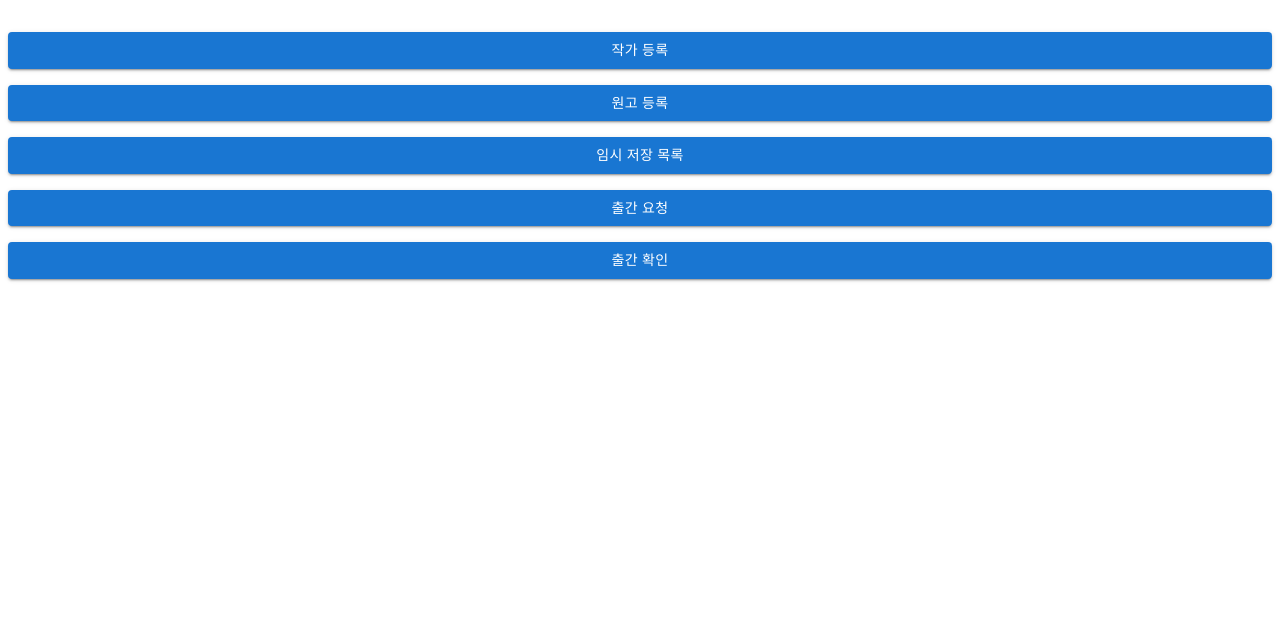
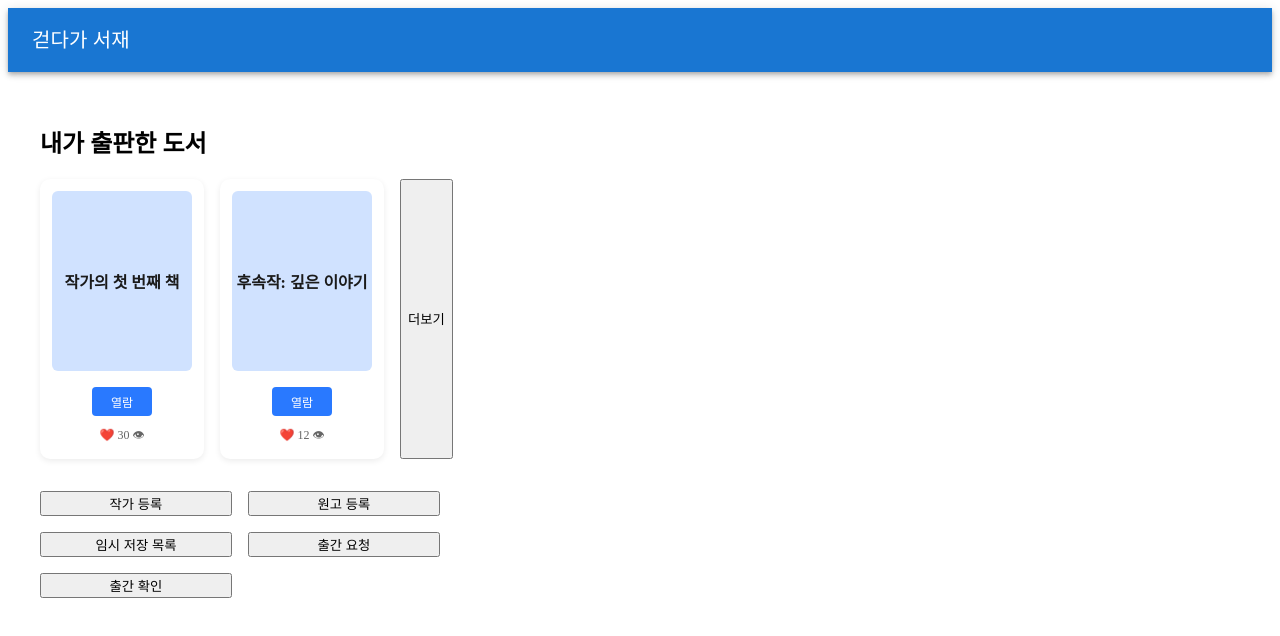
Before and after one commit to rngusrb/5th_miniproject, a React (Vite) app in the folder frontend/: page /main/author in a window 1280 px wide. Shown: the top 636 px of the page. Built offline with nearby package versions, Linux system fonts and the light colour scheme.

Commit message:
작가 메인페이지 대충 구현

```diff
--- a/frontend/src/components/card/BookCard.jsx
+++ b/frontend/src/components/card/BookCard.jsx
@@ -1,11 +1,11 @@
 import './BookCard.css';
 
-export default function BookCard({ book }) {
+export default function BookCard({ book, showSubscribe = true }) {
   return (
     <div className="book-card">
       <div className="book-thumbnail">{book.title}</div>
       <div className="book-actions">
-        <button>구독</button>
+        {showSubscribe && <button>구독</button>}
         <button>열람</button>
       </div>
       <div className="book-meta">❤️ {book.likes} 👁 {book.views}</div>
--- /dev/null
+++ b/frontend/src/components/layout/AuthorLayout.jsx
@@ -0,0 +1,17 @@
+import React from "react";
+import HeaderBar from "./HeaderBar";
+
+export default function AuthorLayout({ children }) {
+  return (
+    <div>
+      <HeaderBar />
+      <div style={{
+        maxWidth: "1200px",
+        margin: "0 auto",
+        padding: "2rem 1rem"
+      }}>
+        {children}
+      </div>
+    </div>
+  );
+}
--- a/frontend/src/pages/Author/AuthorMainPage.jsx
+++ b/frontend/src/pages/Author/AuthorMainPage.jsx
@@ -1,17 +1,45 @@
-import React from 'react';
-import Button from '@mui/material/Button';
-import Stack from '@mui/material/Stack';
+import React from "react";
+import AuthorLayout from "../../components/layout/AuthorLayout";
+import BookCard from "../../components/card/BookCard";
+import { useNavigate } from "react-router-dom";
 
-function WriterMain() {
+const dummyBooks = [
+  {
+    id: 1,
+    title: "작가의 첫 번째 책",
+    likes: 30,
+    saves: 22,
+    imageUrl: "https://via.placeholder.com/150",
+  },
+  {
+    id: 2,
+    title: "후속작: 깊은 이야기",
+    likes: 12,
+    saves: 6,
+    imageUrl: "https://via.placeholder.com/150",
+  },
+];
+
+export default function AuthorMainPage() {
+  const navigate = useNavigate();
+
   return (
-    <Stack spacing={2} sx={{ mt: 4 }}>
-      <Button variant="contained">작가 등록</Button>
-      <Button variant="contained">원고 등록</Button>
-      <Button variant="contained">임시 저장 목록</Button>
-      <Button variant="contained">출간 요청</Button>
-      <Button variant="contained">출간 확인</Button>
-    </Stack>
+    <AuthorLayout>
+      <h2>내가 출판한 도서</h2>
+      <div style={{ display: "flex", gap: "1rem", flexWrap: "wrap", marginBottom: "2rem" }}>
+        {dummyBooks.map((book) => (
+          <BookCard key={book.id} book={book} showSubscribe={false}/>
+        ))}
+        <button onClick={() => alert("더보기 기능 준비중")}>더보기</button>
+      </div>
+
+      <div style={{ display: "grid", gridTemplateColumns: "repeat(2, 1fr)", gap: "1rem", maxWidth: "400px" }}>
+        <button onClick={() => navigate("/author/register")}>작가 등록</button>
+        <button onClick={() => navigate("/author/manuscript")}>원고 등록</button>
+        <button onClick={() => navigate("/author/draft")}>임시 저장 목록</button>
+        <button onClick={() => navigate("/author/request")}>출간 요청</button>
+        <button onClick={() => navigate("/author/confirm")}>출간 확인</button>
+      </div>
+    </AuthorLayout>
   );
 }
-
-export default WriterMain;
```
Also changed, not shown: frontend/src/pages/Author/AuthorMainPage.css (added, +34 -0 lines).
